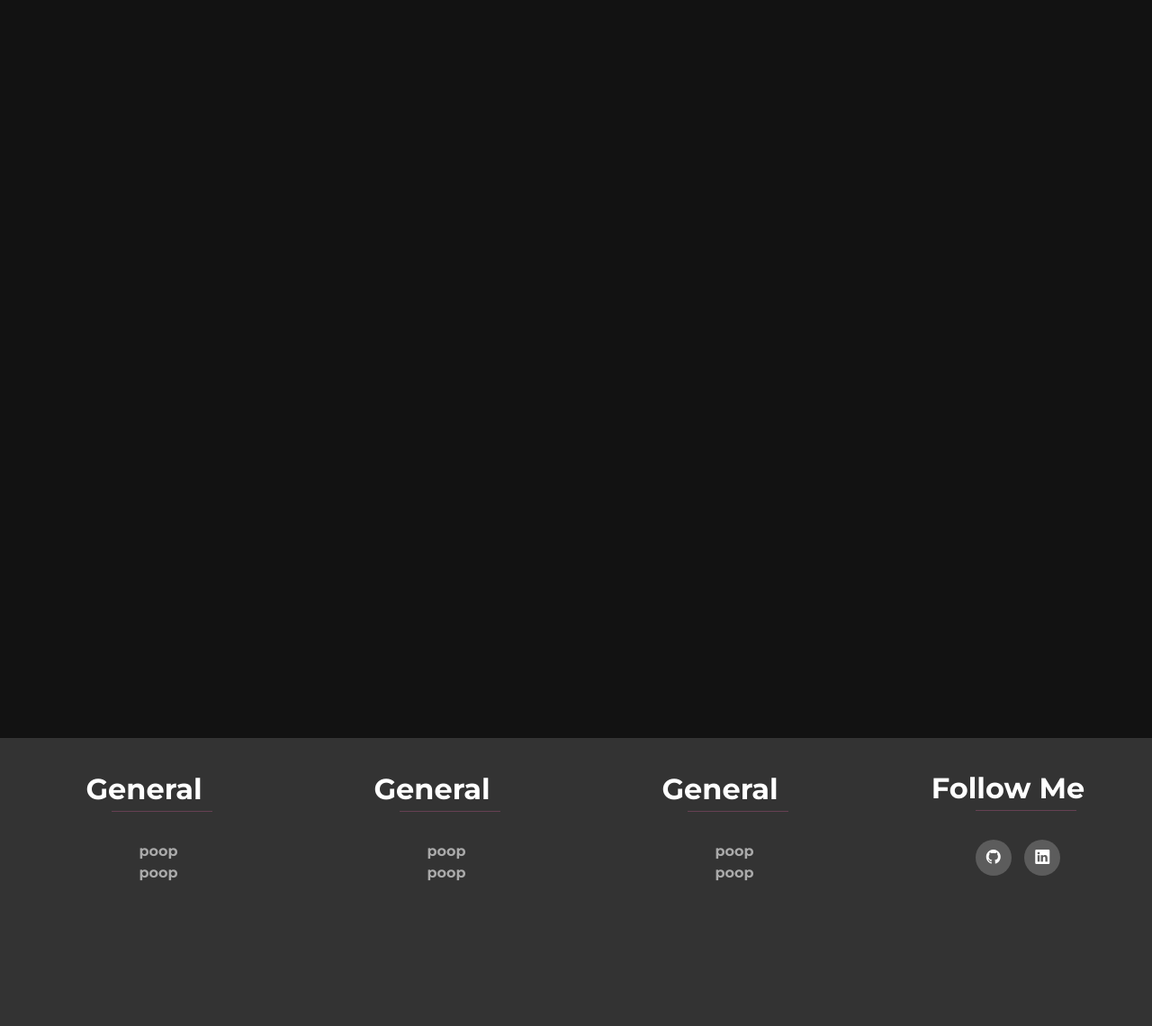
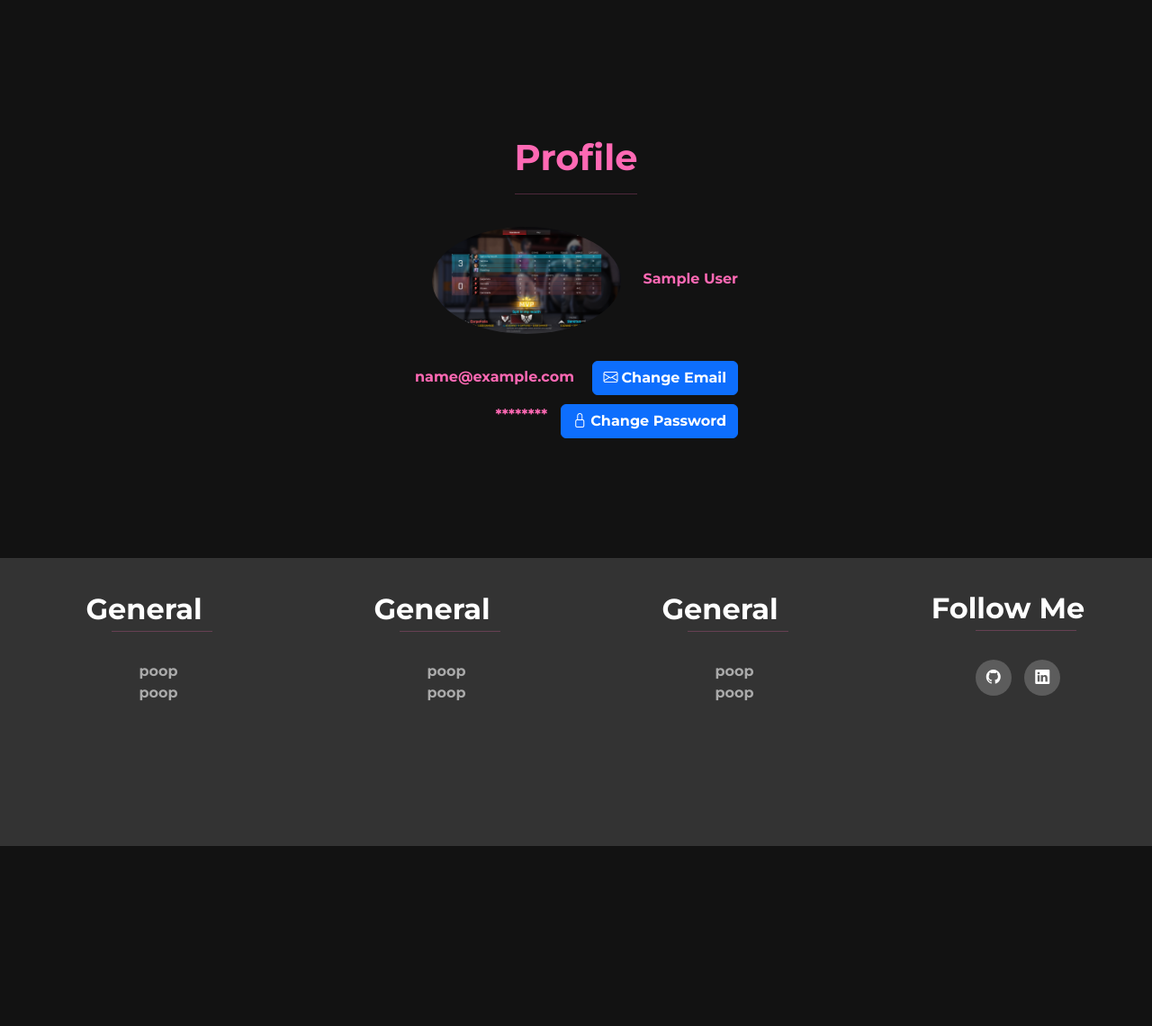
Before and after one commit to jaydeep080805/ToDoey, a Flask app: page /profile in a window 1280 px wide. Shown: the part 44-1184 px from the top of the page at 90% size. After the commit the page ends 984 px from the top, so only its background shows below. Run offline with Flask 3, Linux system fonts and the light colour scheme; the visitor is signed in with stand-in values (Sample User, id 1); data comes from the database, SQL or seed files in the repository; some libraries are stand-ins or nearby versions.

Commit message:
added name to user database and made base profile template. added folder for profile pictures

```diff
--- a/main.py
+++ b/main.py
@@ -40,6 +40,7 @@ class TaskDataBase(db.Model):
 
 class UserInformation(db.Model, UserMixin):
     id = db.Column(db.Integer, primary_key=True)
+    name = db.Column(db.String(), nullable=False)
     email = db.Column(db.String(), nullable=False)
     password = db.Column(db.String(), nullable=False)
     tasks = db.relationship(
@@ -91,7 +92,8 @@ def about():
 
 @app.route("/profile")
 def profile():
-    return render_template("profile.html")
+    user_info = UserInformation.query.filter_by(email=current_user.email).first()
+    return render_template("profile.html", user_info=user_info)
 
 
 @app.route("/sign-up", methods=["GET", "POST"])
@@ -100,17 +102,20 @@ def sign_up():
 
     if form.validate_on_submit():
         # grab the information from the form
+        name_to_add = form.name.data
         email_to_add = form.email.data
         password_to_add = generate_password_hash(
             form.password.data, method="pbkdf2:sha256", salt_length=16
         )
 
         # query the database to see if the email already exists in there
-        check_email = UserInformation.query.filter_by(email=email_to_add).first()
+        email_from_database = UserInformation.query.filter_by(
+            email=email_to_add
+        ).first()
 
         try:
             # if the email does exist then send a flash saying it exists
-            if check_email.email == email_to_add:
+            if email_from_database.email == email_to_add:
                 flash("Email Already Exists!", "error")
                 return redirect(url_for("sign_up"))
         except:
@@ -118,13 +123,19 @@ def sign_up():
 
         # make a new object and add it to the database
         user_login_details = UserInformation(
-            email=email_to_add, password=password_to_add
+            name=name_to_add, email=email_to_add, password=password_to_add
         )
 
         db.session.add(user_login_details)
         db.session.commit()
 
+        email_from_database = UserInformation.query.filter_by(
+            email=email_to_add
+        ).first()
+
         flash("Successfully Created Account!", "success")
+        login_user(email_from_database)
+
         return redirect(url_for("home"))
 
     return render_template("sign_up.html", form=form)
--- a/static/css/styles.css
+++ b/static/css/styles.css
@@ -81,8 +81,12 @@ body {
     justify-content: center;
     align-items: center;
     flex-direction: column;
-    min-height: 100vh;
+    min-height: 75vh;
     margin-top: 20px;
+}
+
+#ToDoey {
+    text-decoration: line-through;
 }
 
 /* the main form card that holds all the form elements */
@@ -249,3 +253,30 @@ ul .bi:hover {
     color: #24262b;
     background-color: #ffffff;
 }
+
+img {
+    width: 250px;
+    border-radius: 100%;
+    padding: 20px;
+}
+
+.profile-container {
+    display: flex;
+    flex-direction: column;
+    justify-content: center;
+    align-items: flex-end;
+    gap: 10px;
+}
+
+.profile-info p {
+    float: left;
+}
+
+.change-email-button {
+    margin-left: 15px;
+}
+
+.button-icon {
+    margin-right: 4px;
+    padding-bottom: 50px;
+}
--- a/templates/index.html
+++ b/templates/index.html
@@ -1,5 +1,5 @@
 {% extends "base.html" %} {% block title %}
-<h1>To Doey</h1>
+<h1 id="ToDoey">To Doey</h1>
 {% endblock %} {% block content %}
 <div class="form-card">
     <form class="form-container" method="post">
--- a/templates/profile.html
+++ b/templates/profile.html
@@ -1 +1,26 @@
 {% extends "base.html" %}
+
+{% block title %}
+    <h1>Profile</h1>
+    <hr>
+{% endblock %}
+
+{% block content %}
+    <div class="profile-container">
+        <div class="profile-pic-and-name">
+            <img src="../static/images/Screenshot (28).png">
+            {{ user_info.name }}
+        </div>
+
+        <div class="profile-info">
+            {{ user_info.email }}
+            <button type="button" class="btn btn-primary change-email-button"><i class="bi bi-envelope button-icon"></i>Change Email</button>
+        </div>
+
+        <div class="profile-info">
+            <p>********</p>
+            <button type="button" class="btn btn-primary change-email-button"><i class="bi bi-lock button-icon"></i></i>Change Password</button>
+        </div>
+    </div>
+
+{% endblock %}
--- a/templates/sign_up.html
+++ b/templates/sign_up.html
@@ -4,6 +4,9 @@
     <div class="form-card" id="sign-up-form-card">
         <form class="form-container" id="sign-up-form-container" method="post">
             {{ form.hidden_tag() }}
+
+            {{ form.name.label }}
+            {{ form.name(class_="form-element-styling") }}
 
             {{ form.email.label }}
             {{ form.email(class_="form-element-styling") }}
```
Also changed, not shown: forms.py (+16 -5 lines), static/images/Screenshot (28).png (added).
